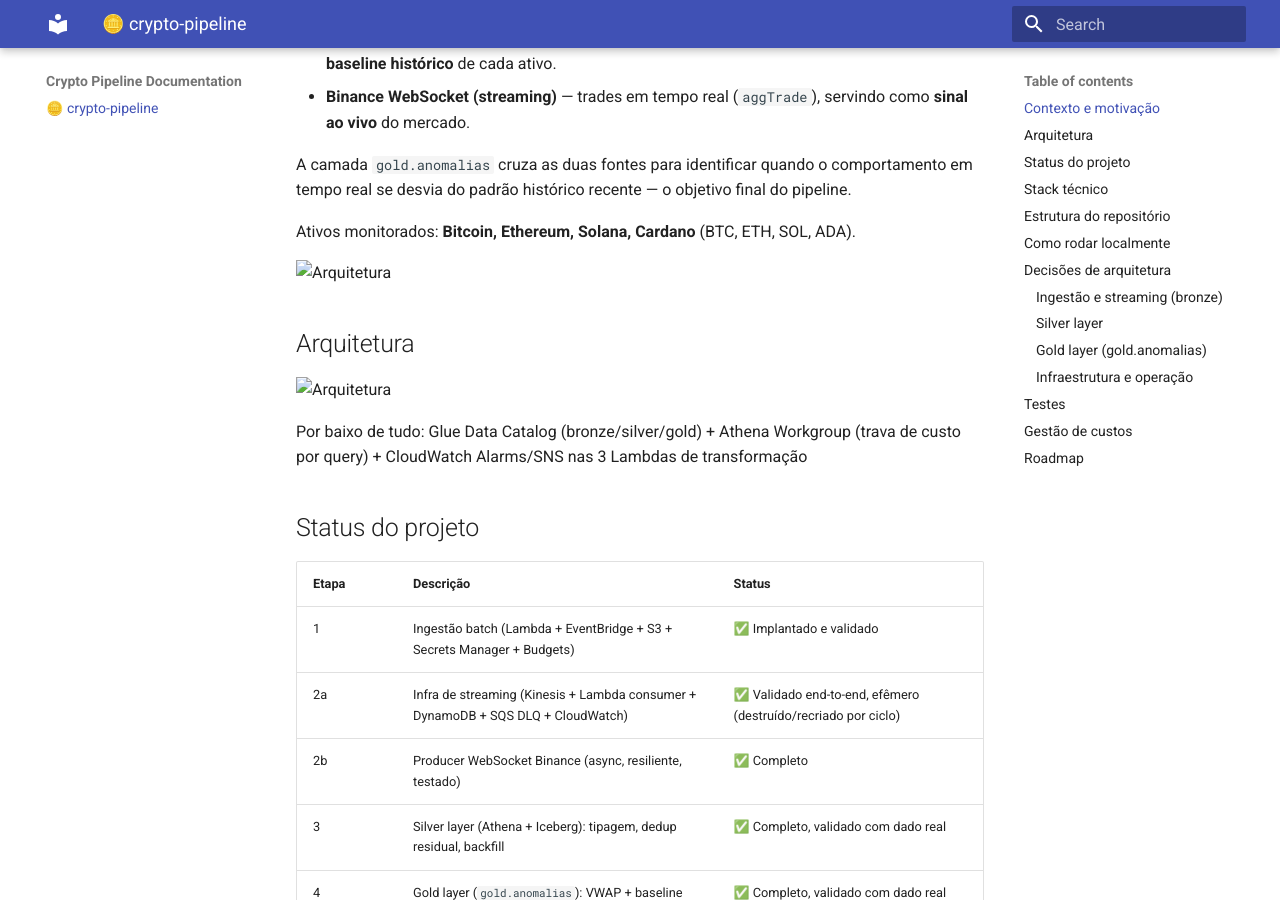
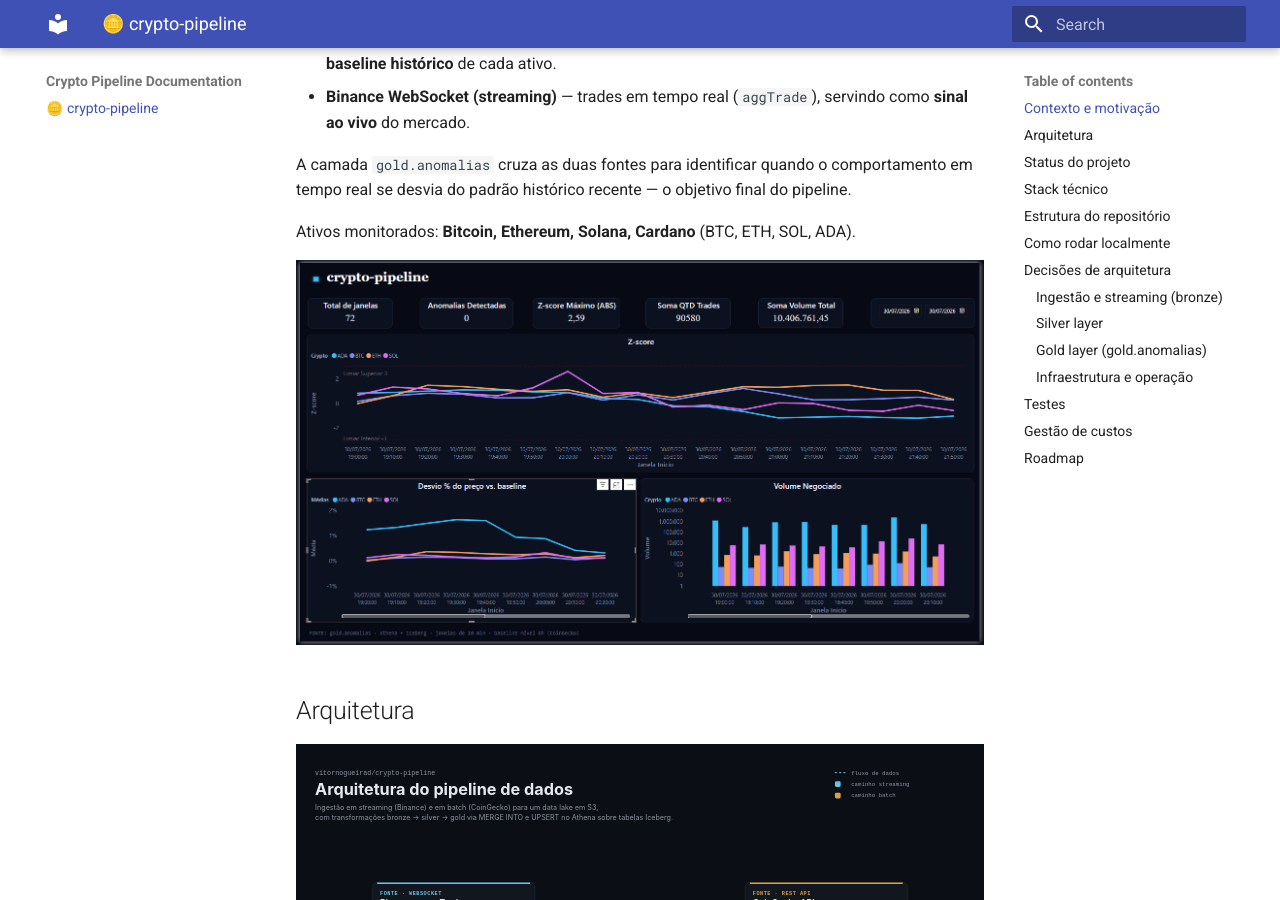
Before and after one commit to vitornogueirad/crypto-pipeline, an MkDocs documentation site: the page built from docs/index.md, in a window 1280 px wide and 900 px high, scrolled down 415 px. Built offline with MkDocs 1.6.1 and Material for MkDocs 9.7.7, drawn with Linux system fonts in a browser that asks for light colours.

Commit message:
fix(docs): ajusta imagem index.md

```diff
--- a/docs/index.md
+++ b/docs/index.md
@@ -13,12 +13,12 @@ A camada `gold.anomalias` cruza as duas fontes para identificar quando o comport
 
 Ativos monitorados: **Bitcoin, Ethereum, Solana, Cardano** (BTC, ETH, SOL, ADA).
 
-![Arquitetura](docs/PowerBI.png)
+![Arquitetura](PowerBI.png)
 
 ## Arquitetura
 
 
-![Arquitetura](docs/arquitetura.svg)
+![Arquitetura](arquitetura.svg)
 
  Por baixo de tudo: Glue Data Catalog (bronze/silver/gold) + Athena Workgroup
  (trava de custo por query) + CloudWatch Alarms/SNS nas 3 Lambdas de transformação
```
